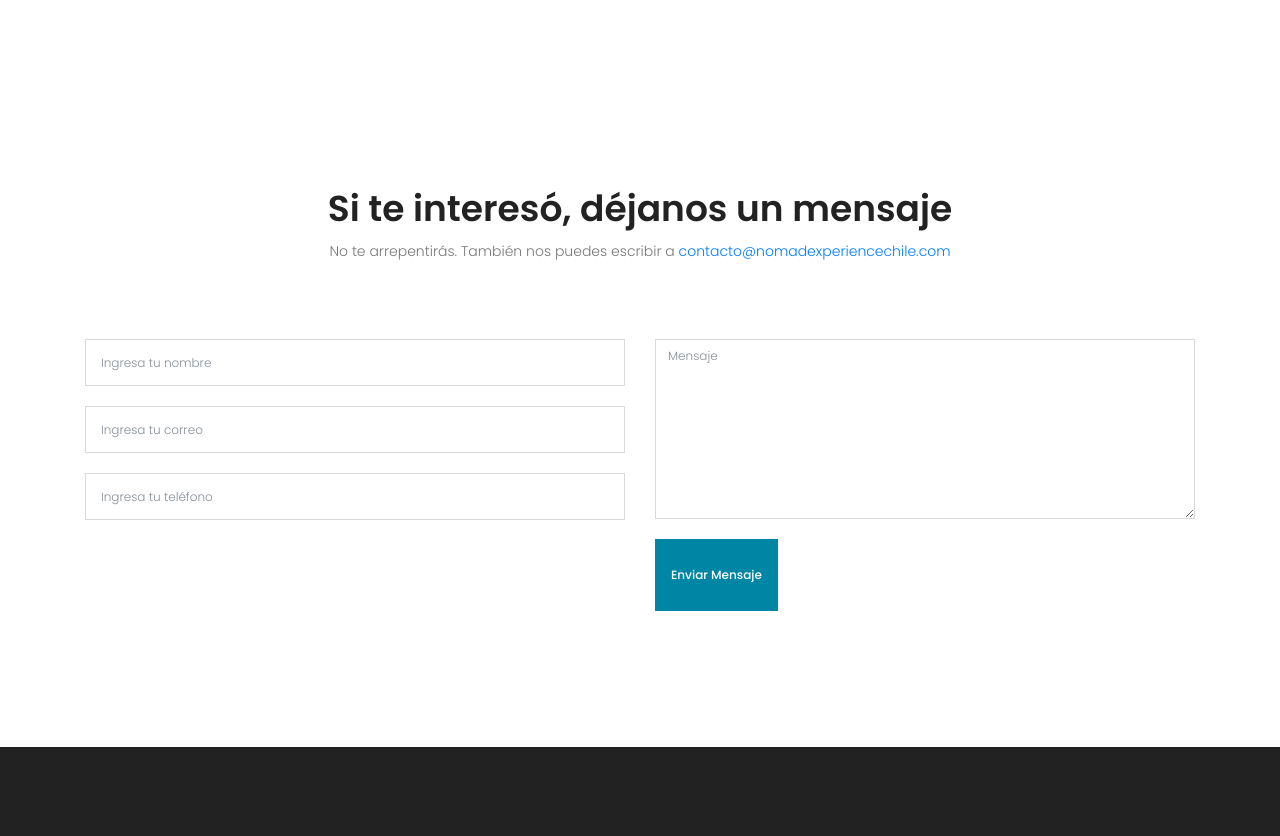
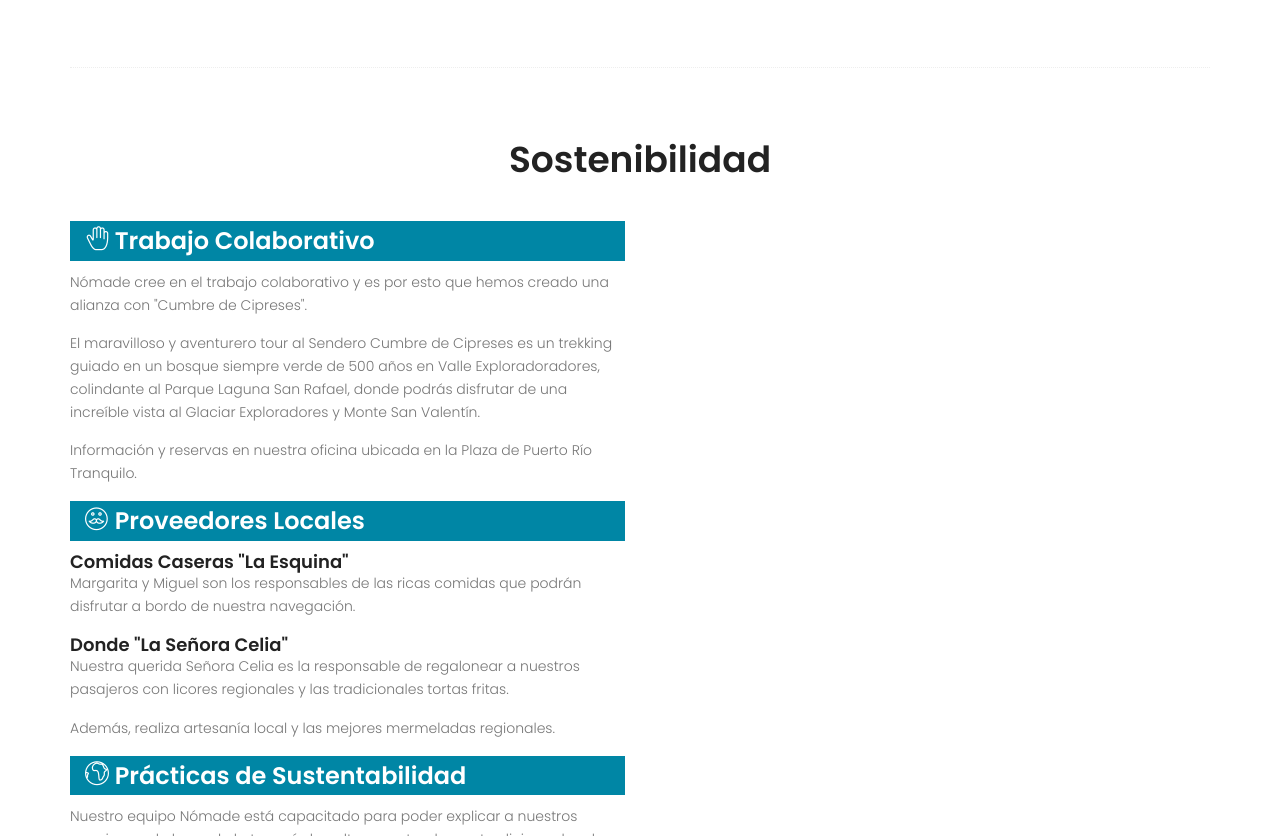
Before and after one commit to mjorquera/nomade, a plain HTML site: page index.html in a window 1280 px wide. Shown: the part 1964-2800 px from the top of the page. Drawn offline with nearby package versions, Linux system fonts and the light colour scheme.

Commit message:
sustainability

```diff
--- a/index.html
+++ b/index.html
@@ -61,7 +61,7 @@
 							  <div class="collapse navbar-collapse justify-content-end align-items-center" id="navbarSupportedContent">
 							    <ul class="navbar-nav">
 									<li><a href="#about">Nómades</a></li>
-									<li><a href="#sustenability">Sostenibilidad</a></li>
+									<li><a href="#sustainability">Sostenibilidad</a></li>
 									<li><a href="#tips">Datos Útiles</a></li>
 									<li><a href="#boat">Amakáik</a></li>
 									<li><a href="#news">Noticias</a></li>
@@ -169,6 +169,99 @@
 			</section>
 			<!-- End activity Area -->
 
+			<!-- Start sustainability Area -->
+			<section class="section-top-border container" id="sustainability">
+				<div class="row d-flex justify-content-center">
+					<div class="menu-content pb-30 col-lg-8">
+						<div class="title text-center">
+							<h1 class="mb-10">Sostenibilidad</h1>
+						</div>
+					</div>
+				</div>
+				<div class="row">
+					<div class="col-md-6">
+						<h3 class="mb-10 title-inv primary"><span class="lnr lnr-hand"></span> Trabajo Colaborativo</h3>
+						<p>
+							Nómade cree en el trabajo colaborativo y es por esto que
+							hemos creado una alianza con "Cumbre de Cipreses".
+						</p>
+						<p>
+							El maravilloso y aventurero tour al Sendero Cumbre de
+							Cipreses es un trekking guiado en un bosque siempre verde
+							de 500 años en Valle Exploradoradores, colindante al Parque
+							Laguna San Rafael, donde podrás disfrutar de una increíble
+							vista al Glaciar Exploradores y Monte San Valentín.
+						</p>
+						<p>
+							Información y reservas en nuestra oficina ubicada en la Plaza
+							de Puerto Río Tranquilo.
+						</p>
+					</div>
+					<div class="col-md-6">
+
+					</div>
+				</div>
+				<div class="row">
+					<div class="col-md-6">
+						<h3 class="mb-10 title-inv primary"><span class="lnr lnr-mustache"></span> Proveedores Locales</h3>
+						<h4>Comidas Caseras "La Esquina"</h4>
+						<p>
+							Margarita y Miguel son los responsables de las ricas comidas
+							que podrán disfrutar a bordo de nuestra navegación.
+						</p>
+						<h4>Donde "La Señora Celia"</h4>
+						<p>
+							Nuestra querida Señora Celia es la responsable de
+							regalonear a nuestros pasajeros con licores regionales y las
+							tradicionales tortas fritas.
+						</p>
+						<p>
+							Además, realiza artesanía local y las mejores mermeladas
+							regionales.
+						</p>
+					</div>
+					<div class="col-md-6">
+
+					</div>
+				</div>
+				<div class="row">
+					<div class="col-md-6">
+						<h3 class="mb-10 title-inv primary"><span class="lnr lnr-earth"></span> Prácticas de Sustentabilidad</h3>
+						<p>
+							Nuestro equipo Nómade está capacitado para poder
+							explicar a nuestros pasajeros a lo largo de la travesía la
+							cultura, costumbres y tradiciones locales.
+						</p>
+						<p>
+							También	incorporamos información acerca de la flora y fauna del
+							destino, destacando aquellas especies que se encuentran
+							en estado de vulnerabilidad y/o peligro de extinción.
+						</p>
+					</div>
+					<div class="col-md-6">
+
+					</div>
+				</div>
+				<div class="row">
+					<div class="col-md-12 text-justify">
+						<p>
+							¡Apoyamos los emprendimientos turísticos de la comunidad, y ayudamos en su difusión!
+							Garantizamos la calidad y satisfacción de nuestros visitantes.
+						</p>
+						<p>
+							Preferimos proveedores locales e incluimos sus servicios en nuestro programa turístico.
+							Realizamos una gestión responsable de los residuos: compramos sólo lo necesario, escogemos productos
+							con poco empaque, preferimos envases reciclables.
+						</p>
+						<p>
+							Nuestro equipo tiene la filosofía de promover la recolección de residuos. <strong>¡Queremos nuestra Patagonia limpia!</strong>
+							Protegemos y conversamos el medio ambiente y sus recursos naturales.
+						</p>
+					</div>
+				</div>
+			</section>
+			<!-- End sustainability Area -->
+
 			<!-- start contact Area -->
 			<section class="contact-area section-gap" id="contact">
 				<div class="container">
```
